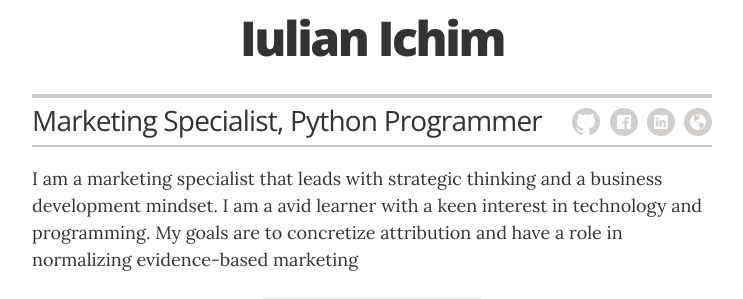
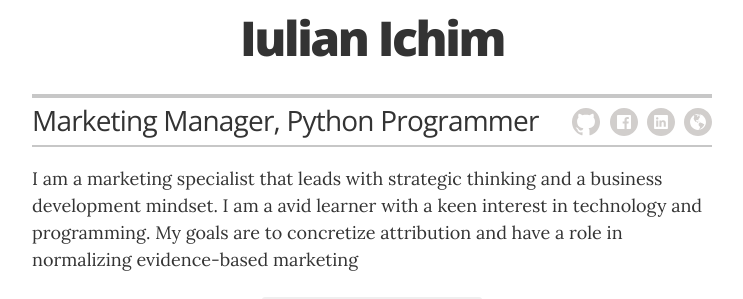
Before and after one commit to IulianIV/iulianiv.github.io, a Jekyll site: the page built from index.html, in a window 1280 px wide and 900 px high. Shown: the part 121-420 px from the top of the window, without its empty margins (268-1011 px from the left). Built offline with Jekyll 4.4.1, drawn with Linux system fonts in a browser that asks for light colours.

Commit message:
Update _config.yml

```diff
--- a/_config.yml
+++ b/_config.yml
@@ -11,7 +11,7 @@ sass:
 # Resume settings
 resume_avatar:                  "true"
 resume_name:                    "Iulian Ichim"
-resume_title:                   "Marketing Specialist, Python Programmer"
+resume_title:                   "Marketing Manager, Python Programmer"
 
 # used for the contact button in _layouts/resume.html
 resume_contact_email:           "ichim.iulian12@gmail.com"
```
